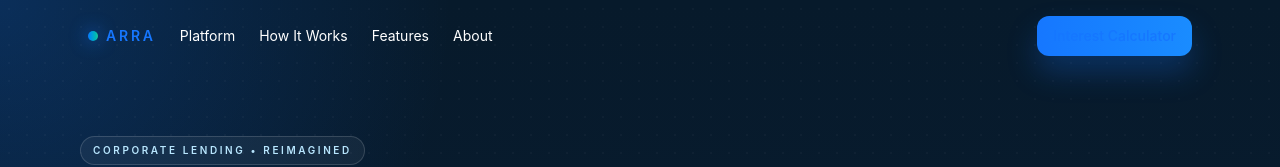
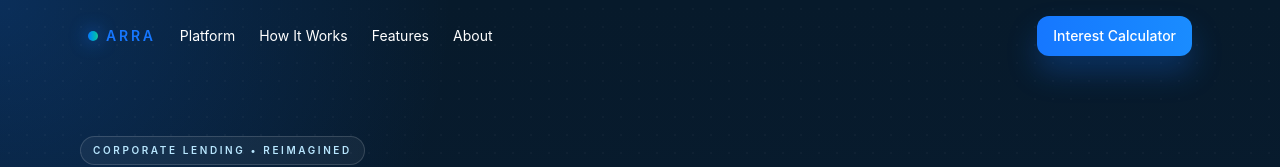
Before and after one commit to ZoyaYusuf/Bank_Frontend, a React (Vite) app: page / in a window 1280 px wide. Shown: the top 167 px of the page. Built offline with nearby package versions, Linux system fonts and the light colour scheme; no server answers.

Commit message:
Full data

```diff
--- a/src/components/Navbar.jsx
+++ b/src/components/Navbar.jsx
@@ -27,7 +27,7 @@ export default function Navbar(){
         </div>
 
         <div className="flex items-center gap-3">
-          <Link to="/calculator" className="inline-flex items-center justify-center rounded-xl bg-gradient-to-r from-[#1677FF] to-[#1a8cff] px-4 py-2.5 text-sm font-medium text-white shadow-[0_16px_30px_rgba(22,119,255,0.25)] transition hover:brightness-110 no-underline hover:no-underline">
+          <Link to="/calculator" className="inline-flex items-center justify-center rounded-xl bg-gradient-to-r from-[#1677FF] to-[#1a8cff] px-4 py-2.5 text-sm font-medium !text-white shadow-[0_16px_30px_rgba(22,119,255,0.25)] transition hover:brightness-110 no-underline hover:no-underline">
             Interest Calculator
           </Link>
         </div>
--- a/src/pages/InterestCalculatorPage.jsx
+++ b/src/pages/InterestCalculatorPage.jsx
@@ -350,8 +350,8 @@ export default function InterestCalculatorPage() {
 
               <div className="rounded-2xl border border-white/10 bg-slate-950/20 p-4">
                 <div className="mb-3 text-sm uppercase tracking-[0.18em] text-slate-300">Rate history</div>
-                <div className="space-y-2">
-                  {(result.rate_history || []).slice(-6).map((entry) => (
+                <div className="space-y-2 max-h-64 overflow-auto">
+                  {(result.rate_history || []).map((entry) => (
                     <div key={entry.date} className="flex items-center justify-between rounded-xl border border-white/10 bg-white/5 px-3 py-2 text-sm text-slate-200">
                       <span>{entry.date}</span>
                       <span>{formatPercent(entry.reference_rate)}</span>
@@ -387,7 +387,7 @@ export default function InterestCalculatorPage() {
                     </tr>
                   </thead>
                   <tbody>
-                    {(result.daily_interest_breakdown || []).slice(0, 12).map((entry) => (
+                    {(result.daily_interest_breakdown || []).map((entry) => (
                       <tr key={`${entry.date}-${entry.source}`} className="border-t border-white/10 text-slate-200">
                         <td className="py-2">{entry.date}</td>
                         <td className="py-2">{formatPercent(entry.reference_rate)}</td>
```
